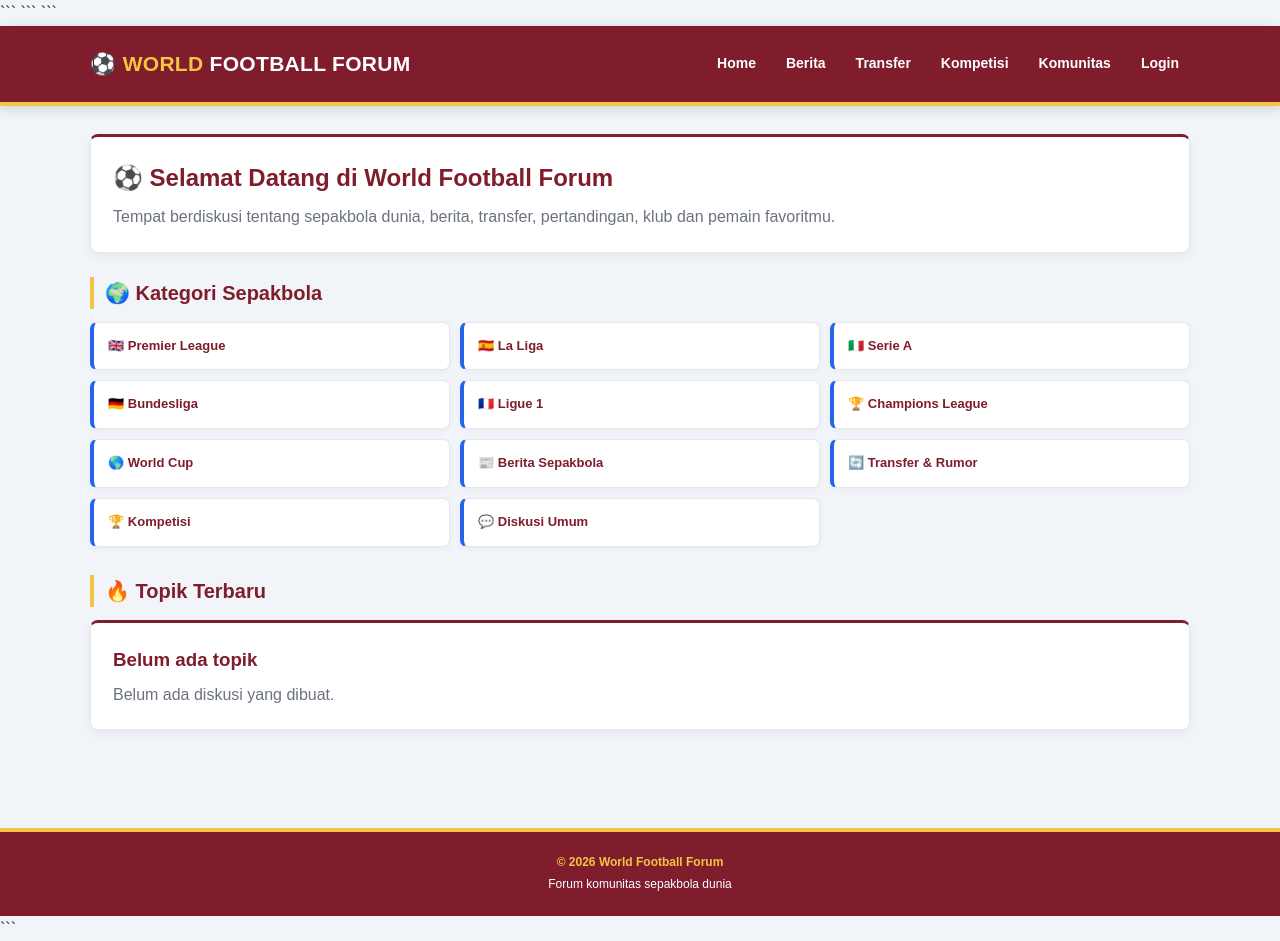
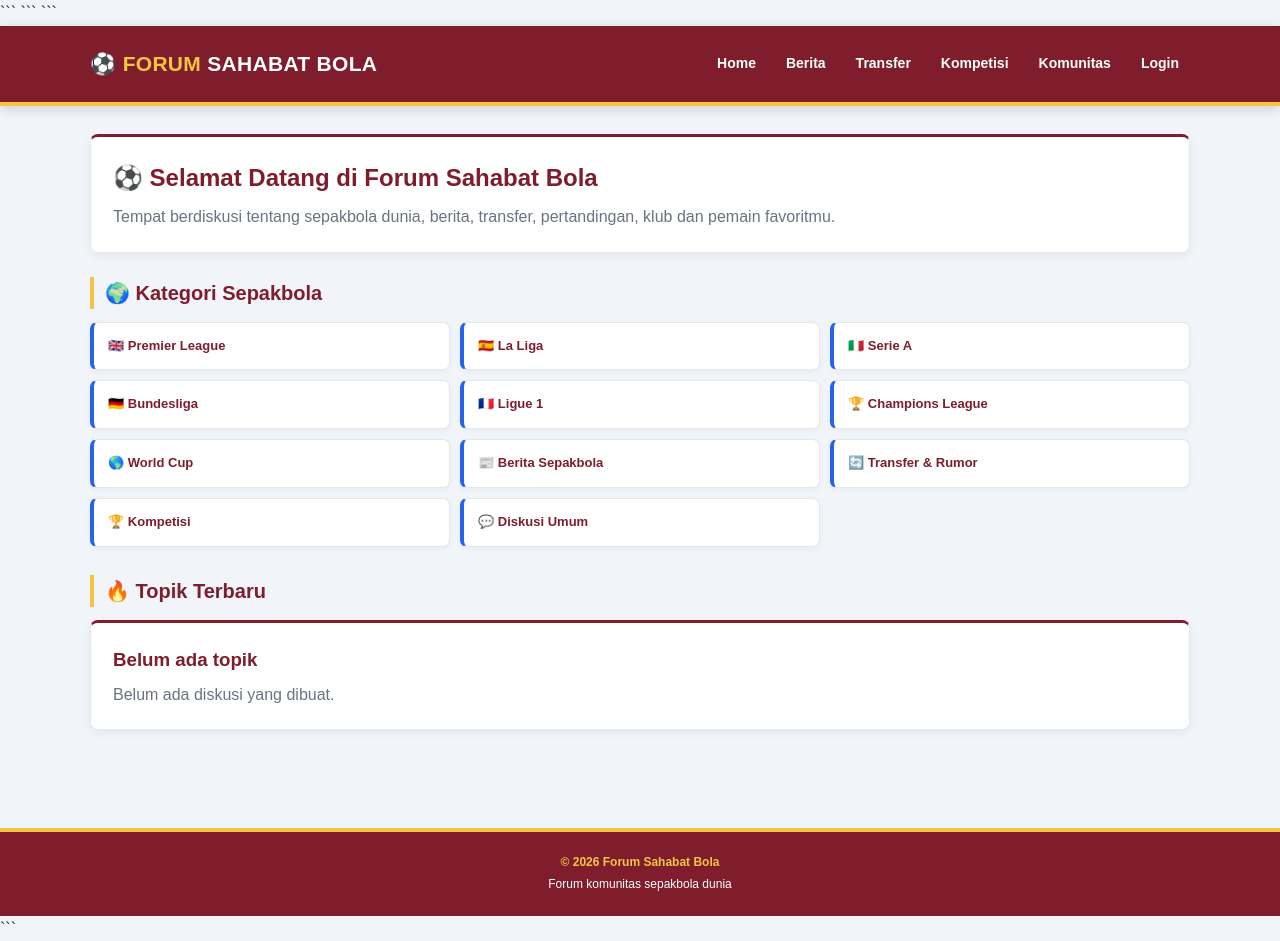
Before and after one commit to aguar303/world-football-forum, a Node server app: template index.ejs in a window 1280 px wide. Run offline with Node 20, Linux system fonts and the light colour scheme; the template is opened without the code that fills it, so the values that code supplies are empty.

Commit message:
Rename forum to Forum Sahabat Bola

````diff
--- a/index.ejs
+++ b/index.ejs
@@ -6,7 +6,7 @@
     <meta name="viewport" content="width=device-width, initial-scale=1.0">
 
 ```
-<title>World Football Forum</title>
+<title>Forum Sahabat Bola</title>
 
 <link rel="stylesheet" href="/css/style.css">
 ```
@@ -21,7 +21,7 @@
     <div class="container">
 
         <div class="logo">
-            ⚽ <span>WORLD</span> FOOTBALL FORUM
+            ⚽ <span>FORUM</span> SAHABAT BOLA
         </div>
 
         <nav>
@@ -75,7 +75,7 @@
     <section class="hero">
 
         <h1>
-            ⚽ Selamat Datang di World Football Forum
+            ⚽ Selamat Datang di Forum Sahabat Bola
         </h1>
 
         <p>
@@ -213,7 +213,7 @@
 <footer>
 
     <p>
-        © 2026 World Football Forum
+        © 2026 Forum Sahabat Bola
     </p>
 
     <p>
--- a/package.json
+++ b/package.json
@@ -1,7 +1,7 @@
 {
   "name": "forum",
   "version": "1.0.0",
-  "description": "World Football Forum",
+  "description": "Forum Sahabat Bola",
   "main": "app.js",
   "scripts": {
     "start": "node app.js"
--- a/public/css/style.css
+++ b/public/css/style.css
@@ -1,5 +1,5 @@
 /* =========================================================
-   WORLD FOOTBALL FORUM
+   Forum Sahabat Bola
    FINAL STYLE
    THEME: MAROON + YELLOW + BLUE
    ========================================================= */
````
